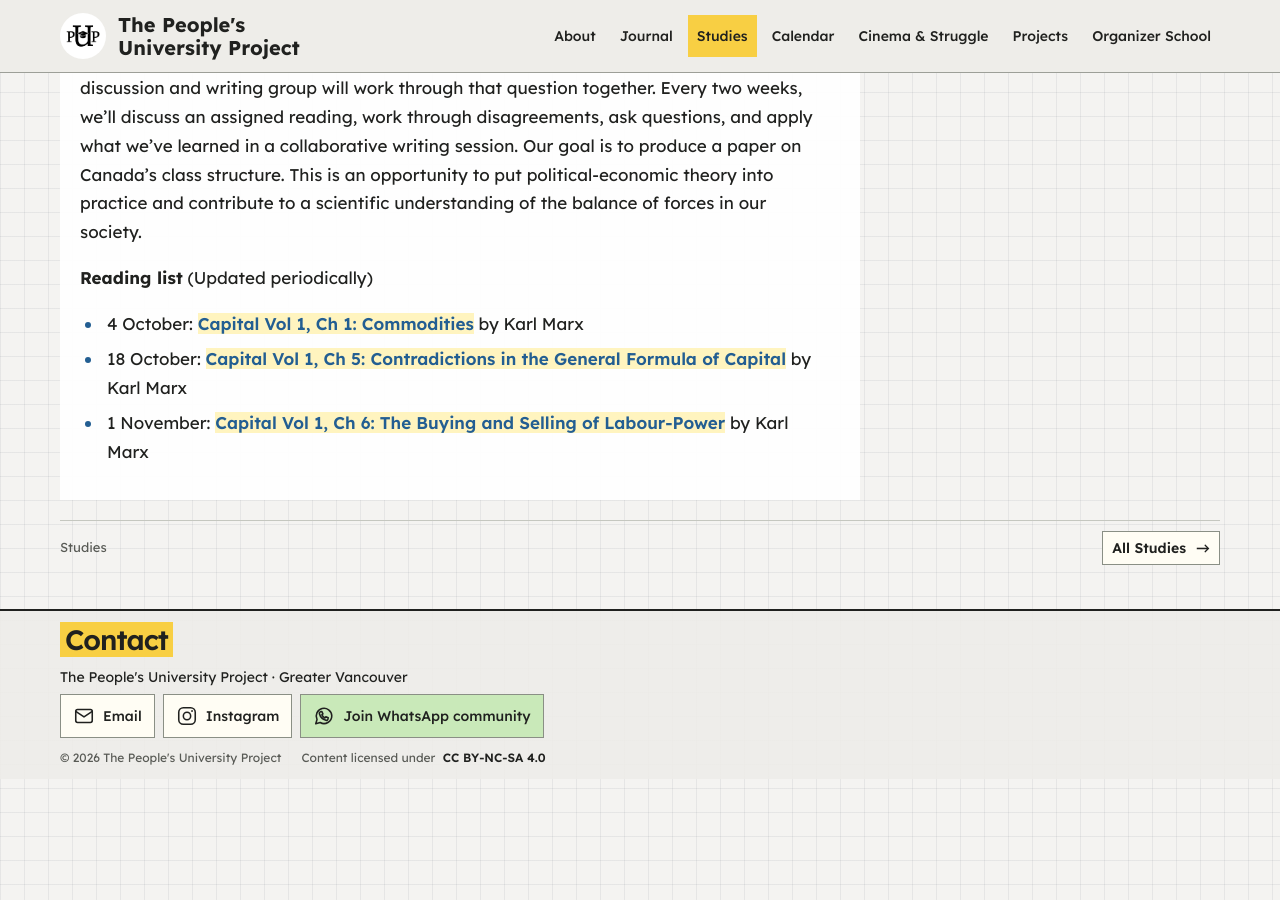
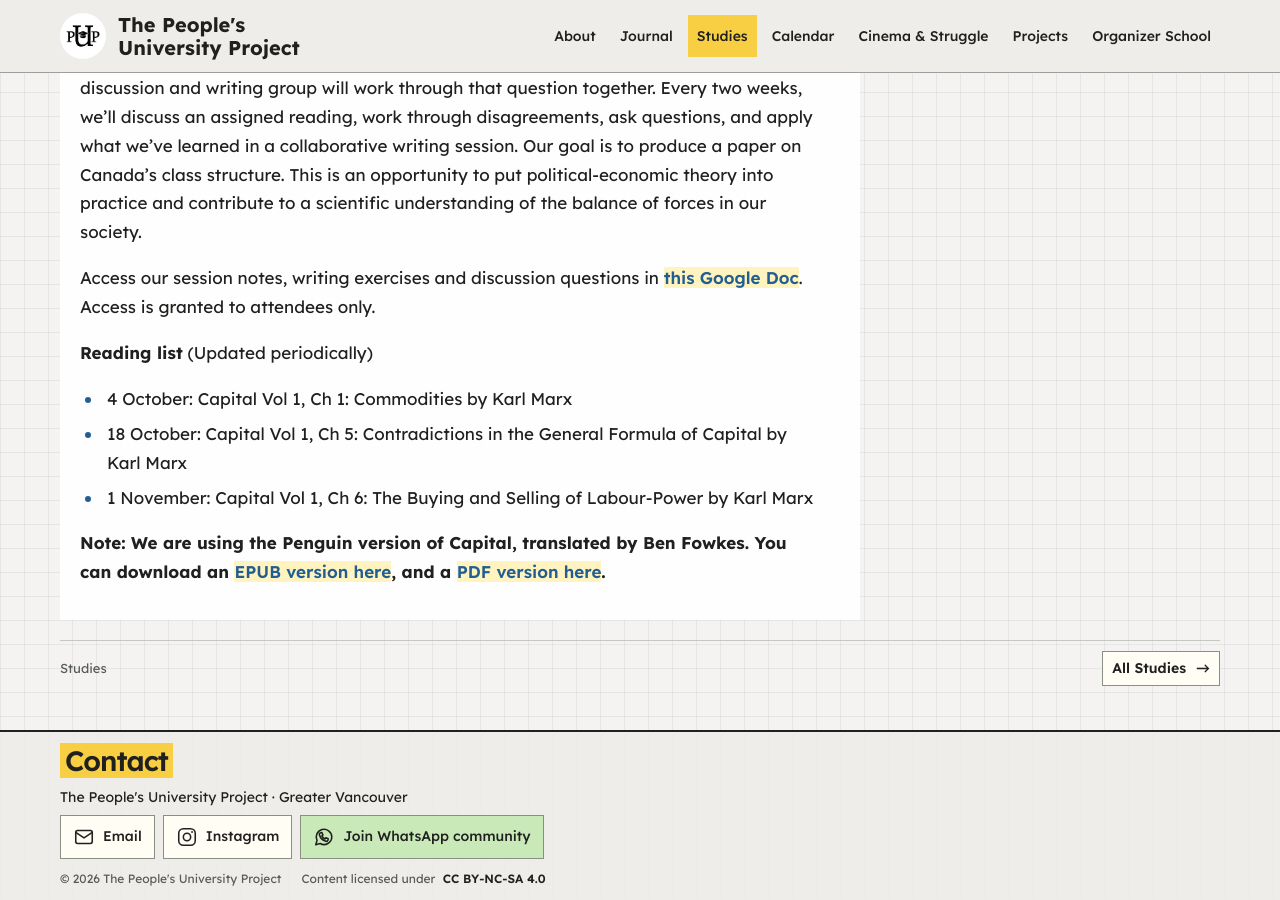
Before and after one commit to Peoples-University/website, a Jekyll site: the page built from _studies/canadian-class-structure-discussion-writing-group.md, in a window 1280 px wide and 900 px high, scrolled down 508 px. Built offline with Jekyll 4.4.1, drawn with Linux system fonts in a browser that asks for light colours.

Commit message:
Update Studies “canadian-class-structure-discussion-writing-group”

```diff
--- a/_studies/canadian-class-structure-discussion-writing-group.md
+++ b/_studies/canadian-class-structure-discussion-writing-group.md
@@ -28,8 +28,12 @@ layout: default
 
 What is class, and who makes up the different classes in Canada? This biweekly discussion and writing group will work through that question together. Every two weeks, we’ll discuss an assigned reading, work through disagreements, ask questions, and apply what we’ve learned in a collaborative writing session. Our goal is to produce a paper on Canada’s class structure. This is an opportunity to put political-economic theory into practice and contribute to a scientific understanding of the balance of forces in our society.
 
+Access our session notes, writing exercises and discussion questions in [this Google Doc](https://docs.google.com/document/d/1fvHvHnBrVLqk9-w1UJJCwFL6XI1HeFK5OqEc7uAr7sE/edit?tab=t.iu92uwof8s8w). Access is granted to attendees only.
+
 **Reading list** (Updated periodically)
 
-* 4 October: [Capital Vol 1, Ch 1: Commodities](https://www.marxists.org/archive/marx/works/1867-c1/ch01.htm) by Karl Marx
-* 18 October: [Capital Vol 1, Ch 5: Contradictions in the General Formula of Capital](https://www.marxists.org/archive/marx/works/1867-c1/ch05.htm) by Karl Marx
-* 1 November: [Capital Vol 1, Ch 6: The Buying and Selling of Labour-Power](https://www.marxists.org/archive/marx/works/1867-c1/ch06.htm) by Karl Marx
+* 4 October: Capital Vol 1, Ch 1: Commodities by Karl Marx
+* 18 October: Capital Vol 1, Ch 5: Contradictions in the General Formula of Capital by Karl Marx
+* 1 November: Capital Vol 1, Ch 6: The Buying and Selling of Labour-Power by Karl Marx
+
+**Note: We are using the Penguin version of Capital, translated by Ben Fowkes. You can download an [EPUB version here](https://github.com/Peoples-University/website/blob/main/assets/Capital%20-%20Karl%20Marx.epub), and a [PDF version here](https://github.com/Peoples-University/website/blob/main/assets/Capital%20-%20Karl%20Marx.pdf).**
```
Also changed, not shown: other parts of _studies/canadian-class-structure-discussion-writing-group.md (+4 -4 lines), assets/images/heading-5-.png (added).
